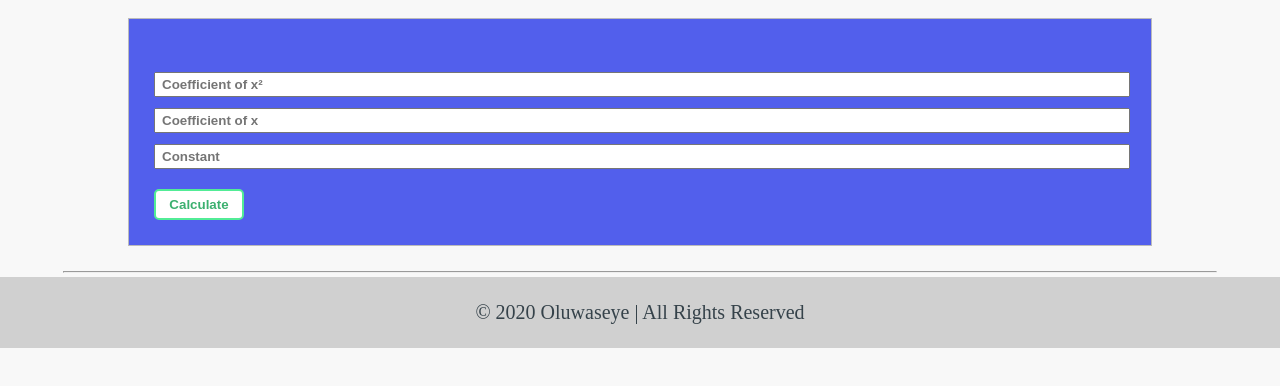
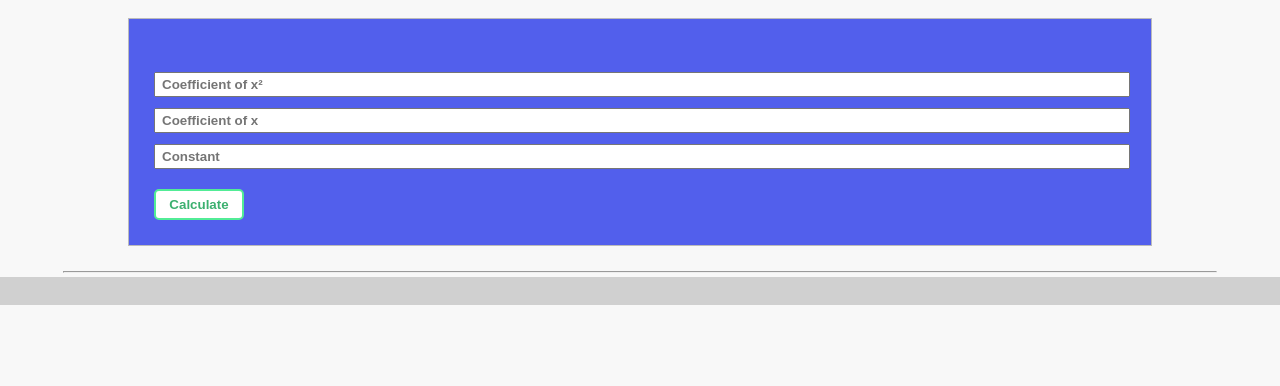
Before and after one commit to Iamsheye/Quadratic-Equations-Calculator, a plain HTML site: page index.html in a window 1280 px wide. Shown: the part 58-444 px from the top of the page. Drawn offline with Linux system fonts and the light colour scheme.

Commit message:
Update index.html

```diff
--- a/index.html
+++ b/index.html
@@ -32,7 +32,7 @@
   </div>
   <hr>
   <footer>
-    <p>© 2020 Oluwaseye | All Rights Reserved</p>
+    <p></p>
   </footer>
   <script src="main.js"></script>
 </body>
```
